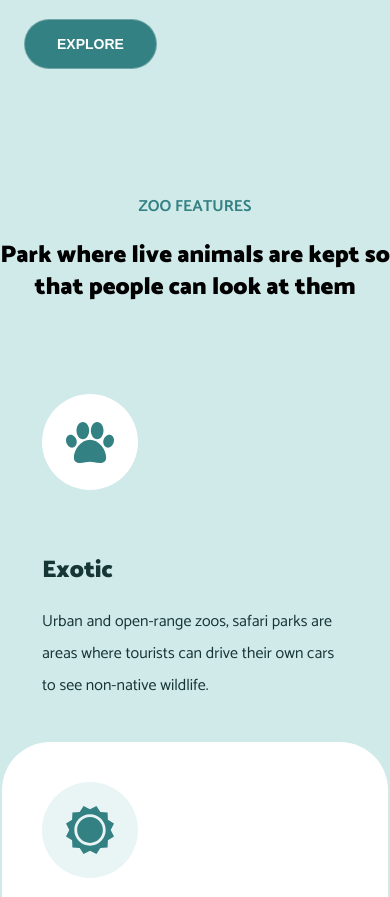
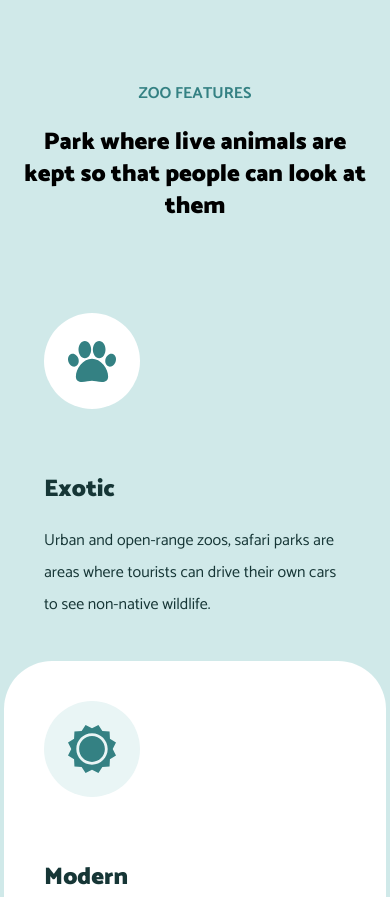
Before and after one commit to gyenabubakar/35Weeks70LandingPages, a plain HTML site: page 01-Zoo/index.html in a window 390 px wide. Shown: the part 880-1777 px from the top of the page. Drawn offline with Linux system fonts and the light colour scheme.

Commit message:
fix: responsiveness – scaling on mobile screens

```diff
--- a/01-Zoo/index.html
+++ b/01-Zoo/index.html
@@ -2,6 +2,8 @@
 <html lang="en">
   <head>
     <meta charset="UTF-8" />
+    <meta http-equiv="X-UA-Compatible" content="IE=edge" />
+    <meta name="viewport" content="width=device-width, initial-scale=1.0" />
     <title>Zoo</title>
     <link rel="preconnect" href="https://fonts.googleapis.com" />
     <link rel="preconnect" href="https://fonts.gstatic.com" crossorigin />
--- a/01-Zoo/styles.css
+++ b/01-Zoo/styles.css
@@ -55,7 +55,7 @@ span.section-title {
 
 /* HEADER: START */
 header {
-  height: 570px;
+  height: 457px;
   background: url(images/hero.png) no-repeat;
   background-size: 120%;
   background-position-x: 80%;
@@ -119,7 +119,7 @@ section#features .section-title + p {
   font-size: 24px;
   text-align: center;
   line-height: 2rem;
-  margin-bottom: 50px;
+  margin: 0 23px 50px;
 }
 section#features .features-grid .icon {
   width: 6rem;
@@ -131,7 +131,7 @@ section#features .features-grid .icon {
   margin-bottom: 65px;
 }
 section#features .features-grid .card {
-  margin: 0 2px;
+  margin: 0 4px;
 }
 section#features .features-grid .card:not(:nth-child(2)) .icon {
   background-color: white;
```
